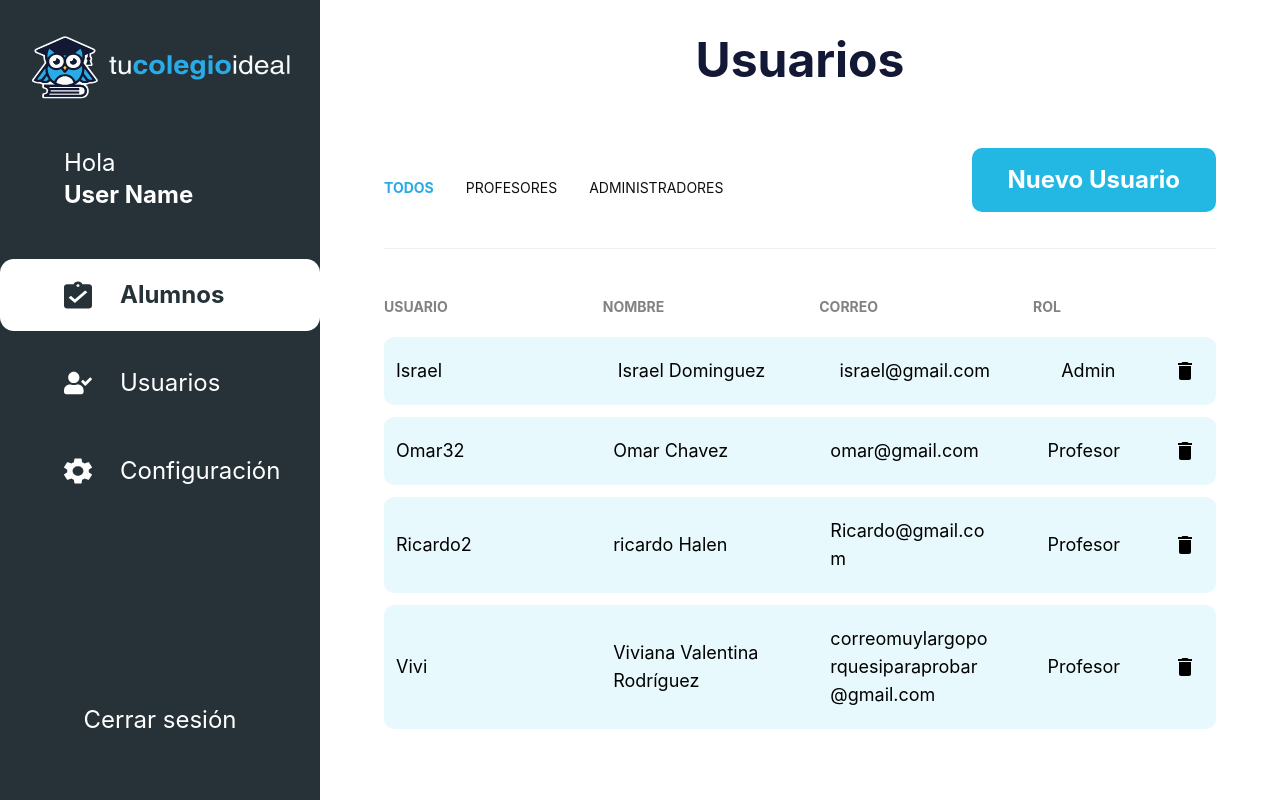
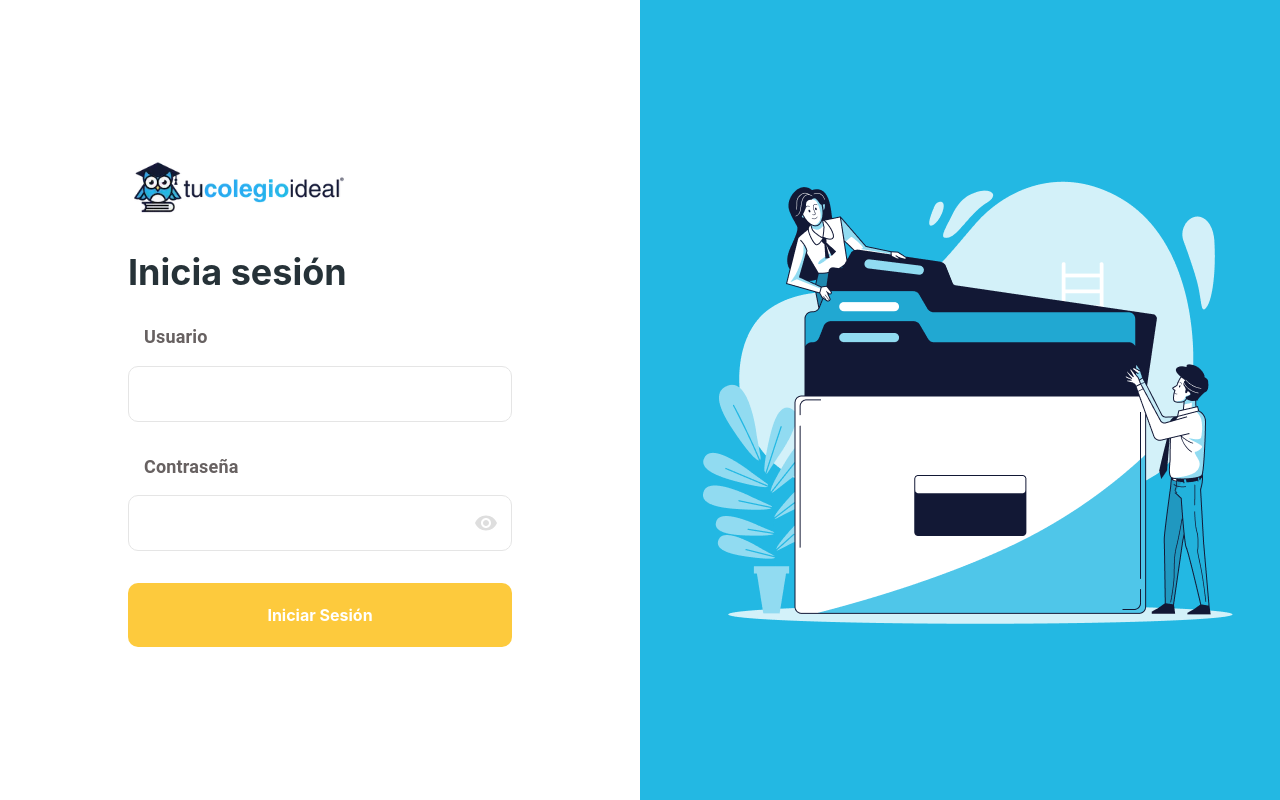
Before and after one commit to vivavv/tucolegioideal, a React (Vite) app: page /login in a window 1280 px wide. Built offline with nearby package versions, Linux system fonts and the light colour scheme.

Commit message:
Add react router

```diff
--- a/package.json
+++ b/package.json
@@ -15,7 +15,8 @@
     "@mui/icons-material": "^5.13.7",
     "@mui/material": "^5.13.7",
     "react": "^18.2.0",
-    "react-dom": "^18.2.0"
+    "react-dom": "^18.2.0",
+    "react-router-dom": "^6.14.1"
   },
   "devDependencies": {
     "@types/react": "^18.0.37",
--- a/src/App.tsx
+++ b/src/App.tsx
@@ -1,9 +1,21 @@
+import { PropsWithChildren } from "react";
+import { useLocation } from "react-router-dom";
 import { Content } from "./layouts/Content";
 import { Navbar } from "./layouts/Navbar";
 import { Sidebar } from "./layouts/Sidebar";
-import { Users } from "./pages/Users";
 
-export const App = () => {
+type AppProps = PropsWithChildren;
+
+export const App: React.FC<AppProps> = ({ children }) => {
+  const location = useLocation();
+  const { pathname } = location;
+
+  const title: { [key: string]: string } = {
+    "/students": "Alumnos",
+    "/users": "Usuarios",
+    "/settings": "Configuración",
+  };
+
   return (
     <div className="flex flex-col xl:flex-row w-full h-full">
       <div className="w-full xl:hidden">
@@ -12,9 +24,7 @@ export const App = () => {
       <div className="hidden xl:block w-1/4">
         <Sidebar />
       </div>
-      <Content title="Usuarios">
-        <Users />
-      </Content>
+      <Content title={title[pathname]}>{children}</Content>
     </div>
   );
 };
--- a/src/components/LogoutButton/index.tsx
+++ b/src/components/LogoutButton/index.tsx
@@ -1,5 +1,10 @@
+import { Link } from "react-router-dom";
+
 export const LogoutButton = () => (
-  <div className="text-lg lg:text-2xl transition-colors ease-in-out duration-200 cursor-pointer text-white hover:text-[#23B8E3]">
+  <Link
+    className="text-lg lg:text-2xl transition-colors ease-in-out duration-200 cursor-pointer text-white hover:text-[#23B8E3]"
+    to="/login"
+  >
     Cerrar sesión
-  </div>
+  </Link>
 );
--- a/src/components/ViewList/ListItem.tsx
+++ b/src/components/ViewList/ListItem.tsx
@@ -1,18 +1,19 @@
 import { useMemo } from "react";
 import { Settings, Suitcase, User } from "./icons";
+import { Link } from "react-router-dom";
 
 interface ListItemProps {
   icon: "student" | "user" | "settings";
   title: string;
   active: boolean;
-  onClick: () => void;
+  route: string;
 }
 
 export const ListItem: React.FC<ListItemProps> = ({
   icon,
   title,
   active,
-  onClick,
+  route,
 }) => {
   const iconClass = `w-5 h-5 lg:w-7 lg:h-7 ${
     active ? "fill-[#263238]" : "fill-white group-hover:fill-[#263238]"
@@ -27,16 +28,16 @@ export const ListItem: React.FC<ListItemProps> = ({
   }, [iconClass]);
 
   return (
-    <div
+    <Link
       className={`flex items-center gap-x-7 cursor-pointer py-5 rounded-[14px] w-full pl-4 lg:pl-16 group  transition-all ease-in-out duration-150 hover:font-bold ${
         active
           ? "bg-white font-bold text-[#263238]"
           : "text-white hover:bg-white hover:text-[#263238]"
       }`}
-      onClick={onClick}
+      to={route}
     >
       <div>{icons[icon]}</div>
       <div className="text-lg lg:text-2xl w-32 lg:w-56">{title}</div>
-    </div>
+    </Link>
   );
 };
--- a/src/components/ViewList/index.tsx
+++ b/src/components/ViewList/index.tsx
@@ -1,31 +1,29 @@
+import { useLocation } from "react-router-dom";
 import { ListItem } from "./ListItem";
 
 export const ViewList = () => {
+  const location = useLocation();
+  const { pathname } = location;
+
   return (
     <div className="flex flex-col lg:gap-y-4 flex-1 w-full text-left">
       <ListItem
         title="Alumnos"
         icon="student"
-        active
-        onClick={() => {
-          console.log("a");
-        }}
+        route="/students"
+        active={pathname === "/students"}
       />
       <ListItem
         title="Usuarios"
         icon="user"
-        active={false}
-        onClick={() => {
-          console.log("a");
-        }}
+        route="/users"
+        active={pathname === "/users"}
       />
       <ListItem
         title="Configuración"
         icon="settings"
-        active={false}
-        onClick={() => {
-          console.log("a");
-        }}
+        route="/settings"
+        active={pathname === "/settings"}
       />
     </div>
   );
--- a/src/layouts/Sidebar/index.tsx
+++ b/src/layouts/Sidebar/index.tsx
@@ -4,7 +4,7 @@ import { ViewList } from "../../components/ViewList";
 
 export const Sidebar = () => {
   return (
-    <div className="flex flex-col items-center text-left pt-9 pb-16 bg-[#263238] h-full text-white">
+    <aside className="flex flex-col items-center text-left pt-9 pb-16 bg-[#263238] h-full text-white">
       <LogoClear />
       {/* User name */}
       <div className="text-2xl text-left my-12 w-full pl-16">
@@ -15,6 +15,6 @@ export const Sidebar = () => {
       <ViewList />
       {/* Logout */}
       <LogoutButton />
-    </div>
+    </aside>
   );
 };
--- a/src/main.tsx
+++ b/src/main.tsx
@@ -1,12 +1,13 @@
 import React from "react";
 import ReactDOM from "react-dom/client";
+import { RouterProvider } from "react-router-dom";
 import "./index.css";
-import { App } from "./App";
+import { router } from "./router";
 
 ReactDOM.createRoot(document.getElementById("root") as HTMLElement).render(
   <React.StrictMode>
     <div className="flex w-screen h-screen">
-      <App />
+      <RouterProvider router={router} />
     </div>
   </React.StrictMode>
 );
--- a/src/pages/Login/index.tsx
+++ b/src/pages/Login/index.tsx
@@ -1,4 +1,4 @@
-import loginImage from "../assets/login.png";
+import loginImage from "../../assets/login.png";
 import { Input } from "../../components/Input";
 import { Logo } from "../../components/Logo/LogoDark";
 
@@ -9,8 +9,13 @@ export const Login = () => {
         <div className="flex flex-col items-center lg:items-start gap-y-8 w-72 lg:w-96">
           <Logo />
           <h1 className="font-bold text-2xl lg:text-4xl">Inicia sesión</h1>
-          <Input label="Usuario" id="user" />
-          <Input label="Contraseña" password id="password" />
+          <Input label="Usuario" id="user" variant="secondary" />
+          <Input
+            label="Contraseña"
+            password
+            id="password"
+            variant="secondary"
+          />
           <button
             type="submit"
             className="flex justify-center items-center text-center w-full py-5 bg-[#FDCA3D] rounded-[10px] font-bold text-white transion-colors duration-200 ease-in-out hover:bg-[#fdd156]"
--- a/src/pages/Settings/index.tsx
+++ b/src/pages/Settings/index.tsx
@@ -3,7 +3,7 @@ import { Input } from "../../components/Input";
 
 export const Settings = () => {
   return (
-    <div className="flex flex-col  gap-y-6 w-80 lg:w-[450px] h-full">
+    <div className="flex flex-col ml-auto mr-auto gap-y-6 w-80 lg:w-[450px] h-full">
       <Input id="user" label="Programa" variant="primary" />
 
       <Input id="user" label="Usuario" variant="primary" />
--- /dev/null
+++ b/src/router.tsx
@@ -0,0 +1,41 @@
+import { Navigate, createBrowserRouter } from "react-router-dom";
+import { Login } from "./pages/Login";
+import { App } from "./App";
+import { Students } from "./pages/Students";
+import { Users } from "./pages/Users";
+import { Settings } from "./pages/Settings";
+
+export const router = createBrowserRouter([
+  {
+    path: "*",
+    element: <Navigate to="/login" replace />,
+  },
+  {
+    path: "login",
+    element: <Login />,
+  },
+  {
+    path: "students",
+    element: (
+      <App>
+        <Students />
+      </App>
+    ),
+  },
+  {
+    path: "users",
+    element: (
+      <App>
+        <Users />{" "}
+      </App>
+    ),
+  },
+  {
+    path: "settings",
+    element: (
+      <App>
+        <Settings />
+      </App>
+    ),
+  },
+]);
```
Also changed, not shown: 1 other file (tests, documents, lock files or other folders).
